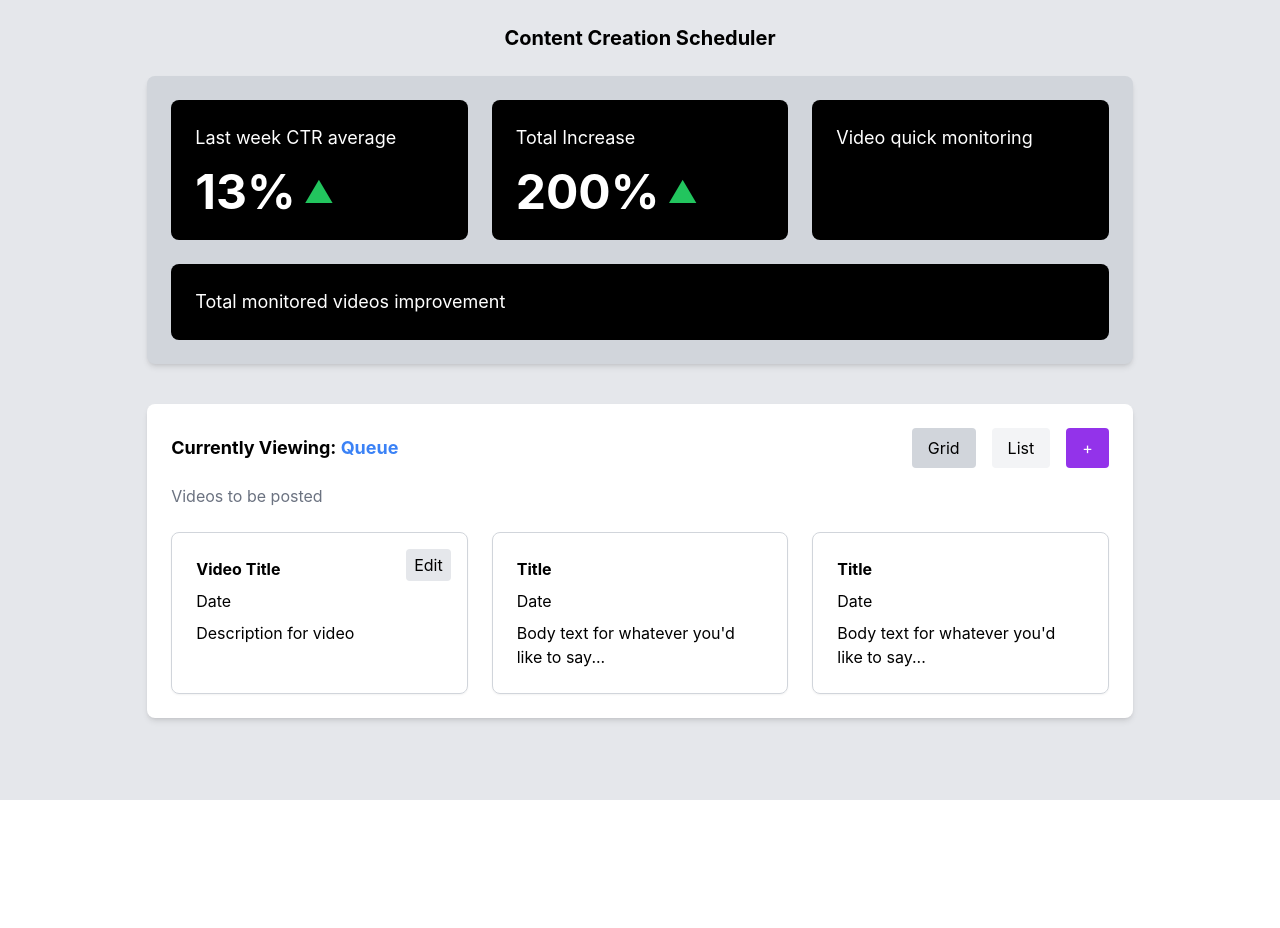
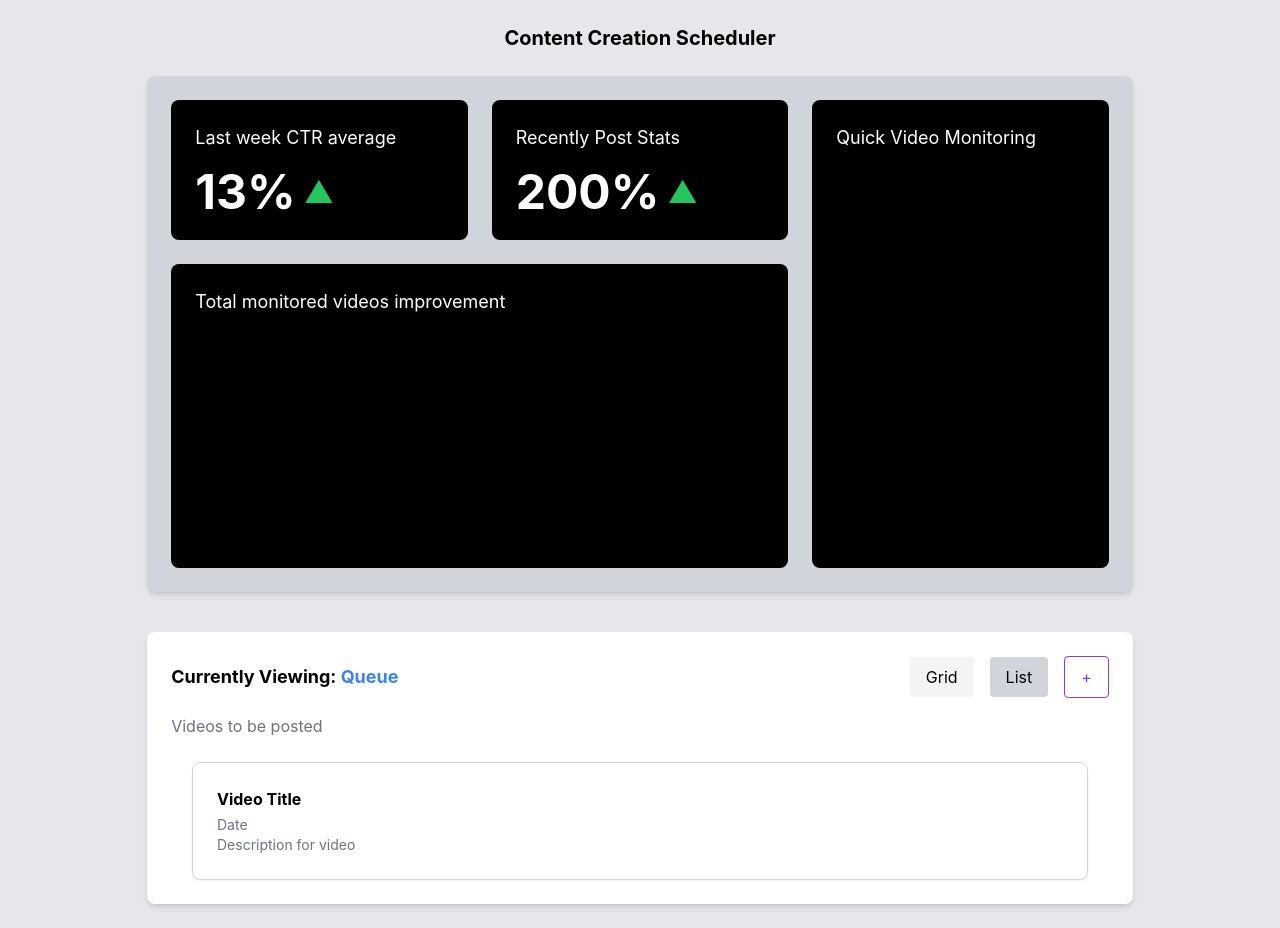
Before and after one commit to vi-yang-NU/ytb_scheduler, a React (Create React App) app in the folder my-app/: page / in a window 1280 px wide. Both pictures are taken after a click on the button "List". Before the commit the page ends 800 px from the top, so only its background shows below. Built offline with nearby package versions, Linux system fonts and the light colour scheme.

Commit message:
Updated App.JS
grids and lists fixed, more fancy shmancy to the button styles

```diff
--- a/my-app/src/App.js
+++ b/my-app/src/App.js
@@ -1,15 +1,17 @@
-import React from 'react';
+import React, { useState } from 'react';
 
 const ContentScheduler = () => {
+  const [viewMode, setViewMode] = useState('grid'); // 'grid' or 'list'
+
   return (
     <div className="min-h-screen bg-gray-200 p-6">
       <h2 className="text-center text-xl font-bold mb-6">Content Creation Scheduler</h2>
-      <div className="max-w-[80%] mx-auto"> {/* Centered container with 70% width */}
+      <div className="max-w-[80%] mx-auto"> {/* Centered container with 80% width */}
         {/* Dashboard Section */}
         <div className="bg-gray-300 p-6 rounded-lg shadow-md mb-10">
-          <div className="grid grid-cols-3 gap-6">
+          <div className="grid grid-cols-3 grid-rows-3 gap-6">
             {/* CTR Average Card */}
-            <div className="bg-black text-white p-6 rounded-lg">
+            <div className="col-span-1 bg-black text-white p-6 rounded-lg transform transition-transform hover:scale-105">
               <h3 className="text-lg mb-4">Last week CTR average</h3>
               <div className="flex items-center space-x-2">
                 <p className="text-5xl font-bold">13%</p>
@@ -18,21 +20,21 @@ const ContentScheduler = () => {
             </div>
 
             {/* 200% Improvement Card */}
-            <div className="bg-black text-white p-6 rounded-lg">
-              <h3 className="text-lg mb-4">Total Increase</h3>
+            <div className="col-span-1 bg-black text-white p-6 rounded-lg transform transition-transform hover:scale-105">
+              <h3 className="text-lg mb-4">Recently Post Stats</h3>
               <div className="flex items-center space-x-2">
                 <p className="text-5xl font-bold">200%</p>
                 <span className="text-green-500 text-3xl">▲</span>
               </div>
             </div>
 
-            {/* Quick Monitoring Card */}
-            <div className="bg-black text-white p-6 rounded-lg">
-              <h3 className="text-lg">Video quick monitoring</h3>
+            {/* Total monitored videos improvement - Spans 1 columns */}
+            <div className="col-span-1 row-span-3 bg-black text-white p-6 rounded-lg transform transition-transform hover:scale-105">
+              <h3 className="text-lg">Quick Video Monitoring</h3>
             </div>
 
-            {/* Monitored Videos Card */}
-            <div className="col-span-3 bg-black text-white p-6 rounded-lg">
+            {/* Quick Monitoring Card - spans 2 rows */}
+            <div className="col-span-2 row-span-2 bg-black text-white p-6 rounded-lg transform transition-transform hover:scale-105">
               <h3 className="text-lg">Total monitored videos improvement</h3>
             </div>
           </div>
@@ -45,34 +47,66 @@ const ContentScheduler = () => {
               Currently Viewing: <span className="text-blue-500">Queue</span>
             </h2>
             <div className="flex items-center space-x-4">
-              <button className="bg-gray-300 px-4 py-2 rounded">Grid</button>
-              <button className="bg-gray-100 px-4 py-2 rounded">List</button>
-              <button className="bg-purple-600 text-white px-4 py-2 rounded">+</button>
+              <button
+                className={`${viewMode === 'grid' ? 'bg-gray-300' : 'bg-gray-100'
+                  } px-4 py-2 rounded transform transition-transform hover:scale-105 hover:shadow-[inset_0_0_0_2px_rgba(168,85,247,1)]`}
+                onClick={() => setViewMode('grid')}
+              >
+                Grid
+              </button>
+              <button
+                className={`${viewMode === 'list' ? 'bg-gray-300' : 'bg-gray-100'
+                  } px-4 py-2 rounded transform transition-transform hover:scale-105 hover:shadow-[inset_0_0_0_2px_rgba(168,85,247,1)]`}
+                onClick={() => setViewMode('list')}
+              >
+                List
+              </button>
+              <button className="border border-purple-600 text-purple-600 px-4 py-2 rounded transform transition-transform hover:scale-105 hover:bg-purple-600 hover:text-white">
+                +
+              </button>
             </div>
           </div>
           <p className="text-gray-500 mb-6">Videos to be posted</p>
 
           {/* Video Cards */}
-          <div className="grid grid-cols-3 gap-6">
-            {/* Example of a card */}
-            <div className="border border-gray-300 p-6 rounded-lg shadow-sm relative">
-              <h3 className="font-bold mb-2">Video Title</h3>
-              <p className="mb-2">Date</p>
-              <p>Description for video</p>
-              <button className="absolute top-4 right-4 bg-gray-200 px-2 py-1 rounded">Edit</button>
-            </div>
+          <div className={`grid ${viewMode === 'grid' ? 'grid-cols-3' : 'grid-cols-1'} gap-6`}>
+            {/* Example of a card for grid mode */}
+            {viewMode === 'grid' ? (
+              <div className="border border-gray-300 p-6 rounded-lg shadow-sm relative group transform transition-transform hover:scale-105 hover:shadow-[inset_0_0_0_2px_rgba(168,85,247,1)]">
+                {/* Initially, show thumbnail */}
+                <div className="relative w-full h-0 pb-[56.25%]"> {/* 16:9 aspect ratio */}
+                  <img
+                    src="https://via.placeholder.com/150"
+                    alt="Thumbnail"
+                    className="absolute inset-0 w-full h-full object-cover"
+                  />
+                </div>
 
-            {/* Placeholder cards */}
-            <div className="border border-gray-300 p-6 rounded-lg shadow-sm">
-              <h3 className="font-bold mb-2">Title</h3>
-              <p className="mb-2">Date</p>
-              <p>Body text for whatever you'd like to say...</p>
-            </div>
-            <div className="border border-gray-300 p-6 rounded-lg shadow-sm">
-              <h3 className="font-bold mb-2">Title</h3>
-              <p className="mb-2">Date</p>
-              <p>Body text for whatever you'd like to say...</p>
-            </div>
+                {/* Show metadata on hover */}
+                <div className="absolute inset-1 p-5 bg-white bg-opacity-95 opacity-0 group-hover:opacity-100 transition-opacity z-10 rounded-md">
+                  <h3 className="font-bold mb-2">Video Title</h3>
+                  <p className="mb-2">Date</p>
+                  <p>Description for video</p>
+                  <button className="absolute top-2 right-2 bg-gray-200 px-2 py-1 rounded opacity-0 group-hover:opacity-100 transition-opacity z-20 hover:shadow-[inset_0_0_0_2px_rgba(66,133,244,1)]">
+                    Edit
+                  </button>
+                </div>
+              </div>
+            ) : (
+              // List mode card (compact view)
+              <div className="border border-gray-300 p-6 rounded-lg shadow-sm relative group flex items-center justify-between transition-transform hover:scale-105 hover:shadow-[inset_0_0_0_2px_rgba(168,85,247,1)] w-full max-w-4xl mx-auto">
+                {/* Metadata is visible */}
+                <div className="flex-grow">
+                  <h3 className="font-bold mb-1">Video Title</h3>
+                  <p className="text-gray-500 text-sm">Date</p>
+                  <p className="text-gray-500 text-sm">Description for video</p>
+                </div>
+                {/* Edit button */}
+                <button className="absolute top-2 right-2 bg-gray-200 px-2 py-1 rounded opacity-0 group-hover:opacity-100 transition-opacity z-20 hover:shadow-[inset_0_0_0_2px_rgba(66,133,244,1)]">
+                  Edit
+                </button>
+              </div>
+            )}
           </div>
         </div>
       </div>
```
